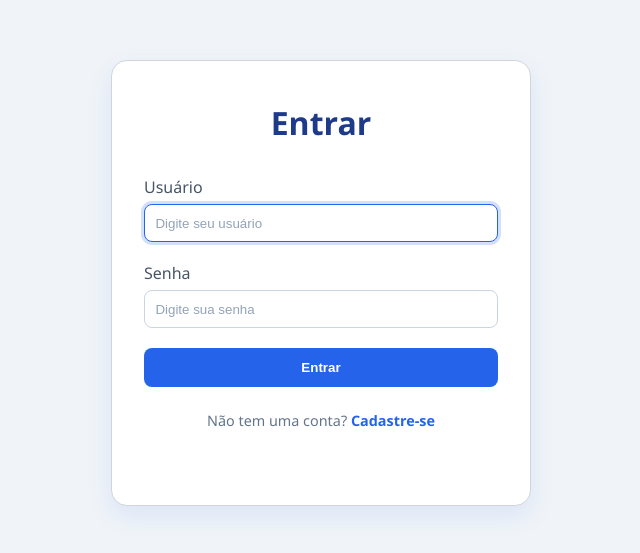
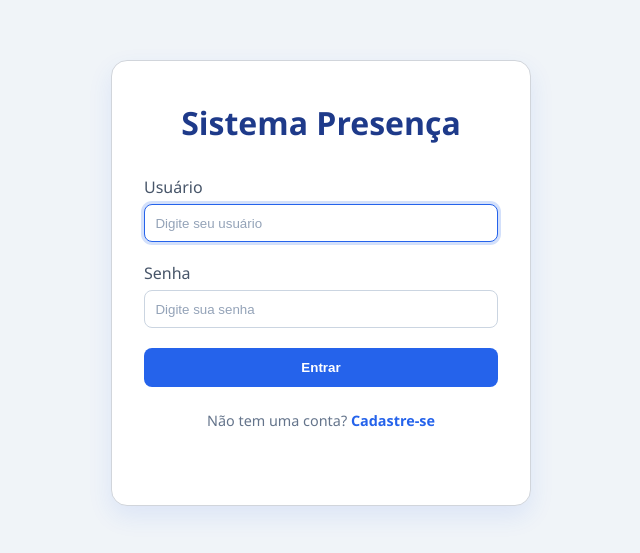
Before and after one commit to maatheusantanadev/presence-confirmation-system-front, a plain HTML site: page index.html in a window 1280 px wide. Shown: the part 117-670 px from the top of the page, without its empty margins (319-959 px from the left). Drawn offline with Linux system fonts and the light colour scheme.

Commit message:
Fix: fix name

```diff
--- a/index.html
+++ b/index.html
@@ -12,7 +12,7 @@
 <body>
   <div class="container">
     <div class="card">
-      <h1 class="title">Entrar</h1>
+      <h1 class="title">Sistema Presença</h1>
 
       <!-- Formulário -->
       <form id="loginForm" novalidate aria-describedby="message">
```
